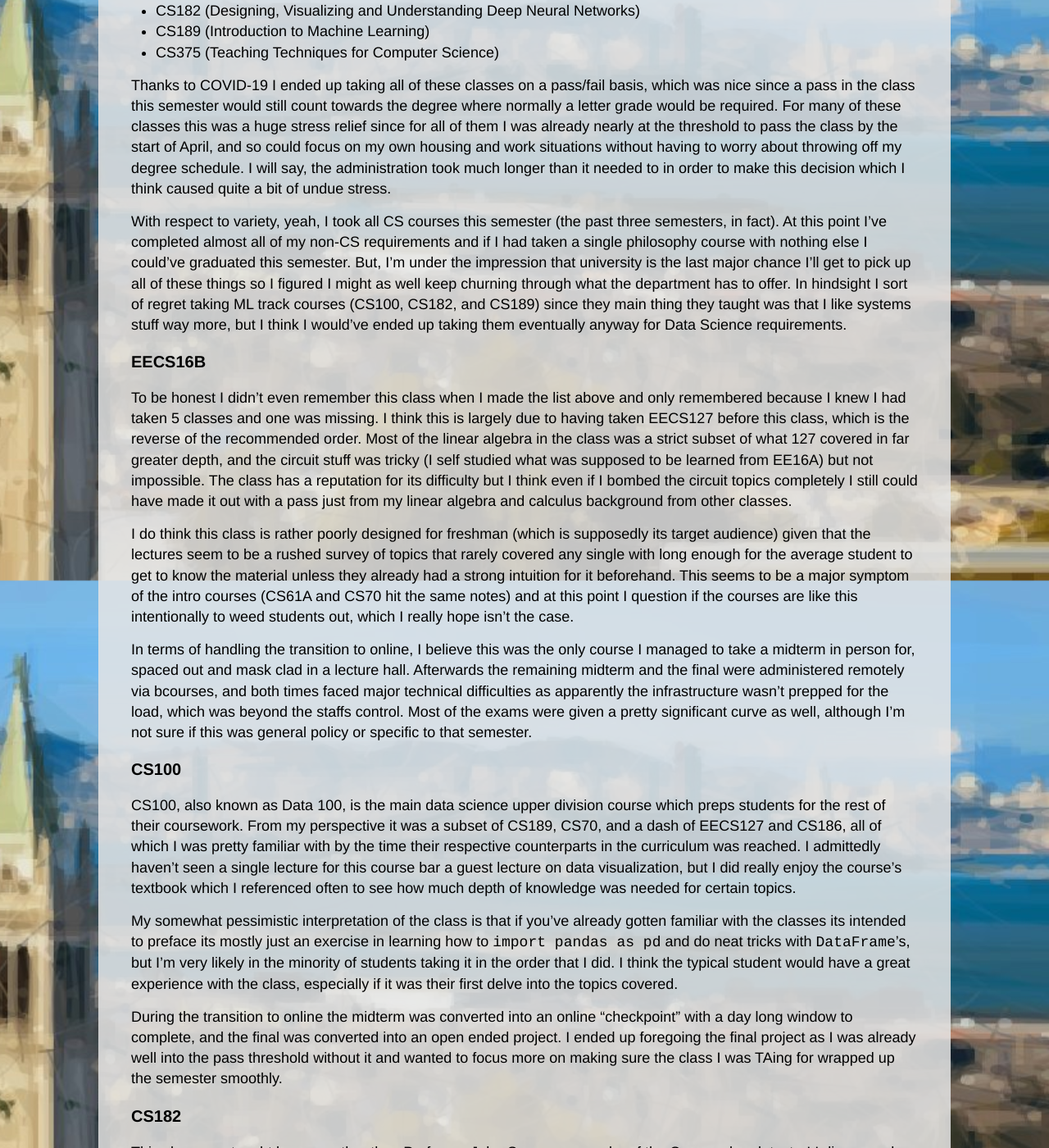
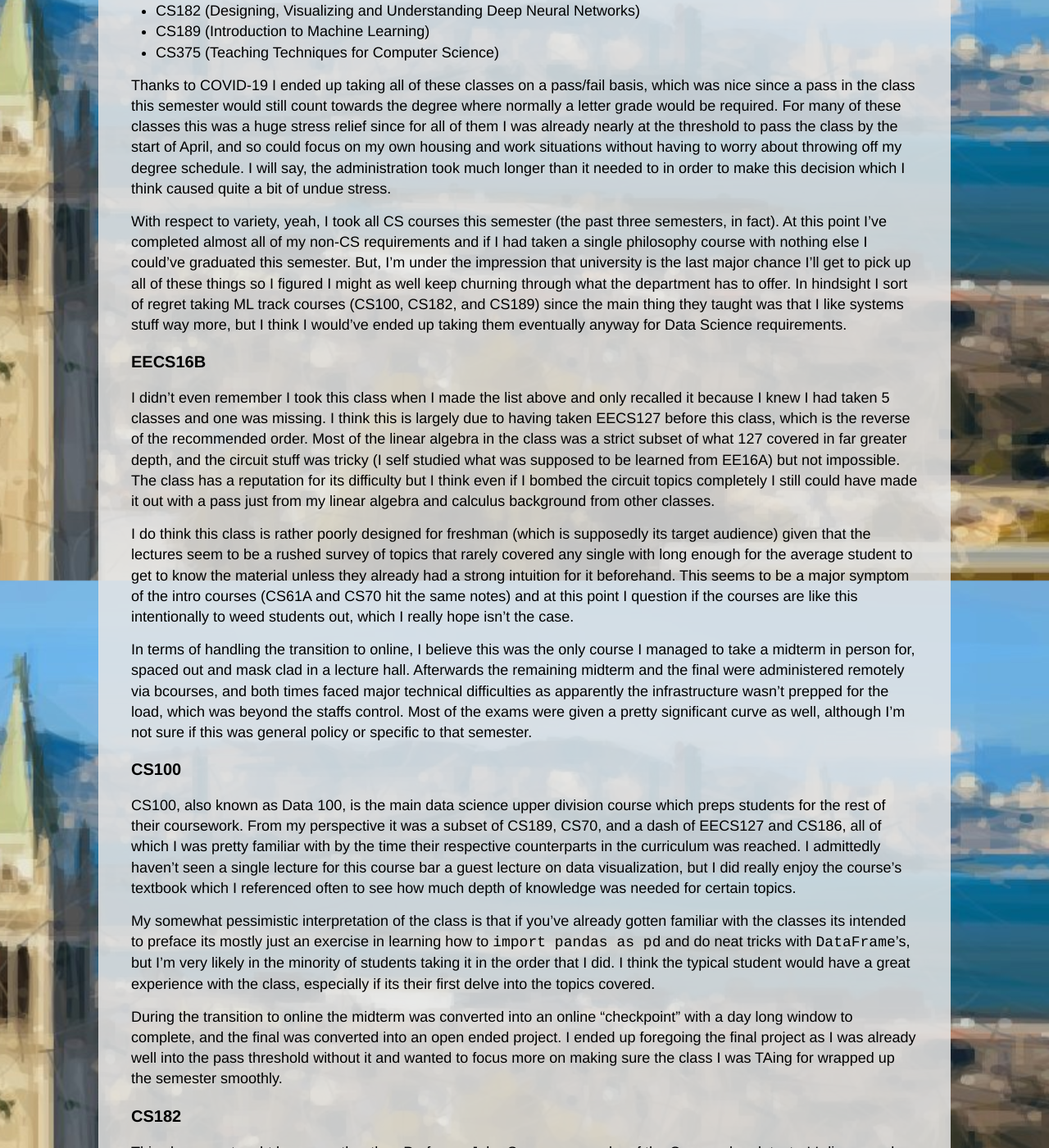
Before and after one commit to ckw017/ckw017.github.io, a Jekyll site: the page built from _posts/2020-07-31-What.md, in a window 1280 px wide and 1400 px high, scrolled down 1092 px. Shown: the whole window at 82% size. Built offline with Jekyll 4.4.1, drawn with Linux system fonts in a browser that asks for light colours; some of the changed text lies outside the part shown.

Commit message:
grammers

```diff
--- a/_posts/2020-07-31-What.md
+++ b/_posts/2020-07-31-What.md
@@ -24,10 +24,10 @@ In Spring I took 5 classes:
 
 Thanks to COVID-19 I ended up taking all of these classes on a pass/fail basis, which was nice since a pass in the class this semester would still count towards the degree where normally a letter grade would be required. For many of these classes this was a huge stress relief since for all of them I was already nearly at the threshold to pass the class by the start of April, and so could focus on my own housing and work situations without having to worry about throwing off my degree schedule. I will say, the administration took much longer than it needed to in order to make this decision which I think caused quite a bit of undue stress.
 
-With respect to variety, yeah, I took all CS courses this semester (the past three semesters, in fact). At this point I've completed almost all of my non-CS requirements and if I had taken a single philosophy course with nothing else I could've graduated this semester. But, I'm under the impression that university is the last major chance I'll get to pick up all of these things so I figured I might as well keep churning through what the department has to offer. In hindsight I sort of regret taking ML track courses (CS100, CS182, and CS189) since they main thing they taught was that I like systems stuff way more, but I think I would've ended up taking them eventually anyway for Data Science requirements.
+With respect to variety, yeah, I took all CS courses this semester (the past three semesters, in fact). At this point I've completed almost all of my non-CS requirements and if I had taken a single philosophy course with nothing else I could've graduated this semester. But, I'm under the impression that university is the last major chance I'll get to pick up all of these things so I figured I might as well keep churning through what the department has to offer. In hindsight I sort of regret taking ML track courses (CS100, CS182, and CS189) since the main thing they taught was that I like systems stuff way more, but I think I would've ended up taking them eventually anyway for Data Science requirements.
 
 ### EECS16B
-To be honest I didn't even remember this class when I made the list above and only remembered because I knew I had taken 5 classes and one was missing. I think this is largely due to having taken EECS127 before this class, which is the reverse of the recommended order. Most of the linear algebra in the class was a strict subset of what 127 covered in far greater depth, and the circuit stuff was tricky (I self studied what was supposed to be learned from EE16A) but not impossible. The class has a reputation for its difficulty but I think even if I bombed the circuit topics completely I still could have made it out with a pass just from my linear algebra and calculus background from other classes.
+I didn't even remember I took this class when I made the list above and only recalled it because I knew I had taken 5 classes and one was missing. I think this is largely due to having taken EECS127 before this class, which is the reverse of the recommended order. Most of the linear algebra in the class was a strict subset of what 127 covered in far greater depth, and the circuit stuff was tricky (I self studied what was supposed to be learned from EE16A) but not impossible. The class has a reputation for its difficulty but I think even if I bombed the circuit topics completely I still could have made it out with a pass just from my linear algebra and calculus background from other classes.
 
 I do think this class is rather poorly designed for freshman (which is supposedly its target audience) given that the lectures seem to be a rushed survey of topics that rarely covered any single with long enough for the average student to get to know the material unless they already had a strong intuition for it beforehand. This seems to be a major symptom of the intro courses (CS61A and CS70 hit the same notes) and at this point I question if the courses are like this intentionally to weed students out, which I really hope isn't the case.
 
@@ -37,7 +37,7 @@ In terms of handling the transition to online, I believe this was the only cours
 
 CS100, also known as Data 100, is the main data science upper division course which preps students for the rest of their coursework. From my perspective it was a subset of CS189, CS70, and a dash of EECS127 and CS186, all of which I was pretty familiar with by the time their respective counterparts in the curriculum was reached. I admittedly haven't seen a single lecture for this course bar a guest lecture on data visualization, but I did really enjoy the course's textbook which I referenced often to see how much depth of knowledge was needed for certain topics.
 
-My somewhat pessimistic interpretation of the class is that if you've already gotten familiar with the classes its intended to preface its mostly just an exercise in learning how to `import pandas as pd` and do neat tricks with `DataFrame`'s, but I'm very likely in the minority of students taking it in the order that I did. I think the typical student would have a great experience with the class, especially if it was their first delve into the topics covered.
+My somewhat pessimistic interpretation of the class is that if you've already gotten familiar with the classes its intended to preface its mostly just an exercise in learning how to `import pandas as pd` and do neat tricks with `DataFrame`'s, but I'm very likely in the minority of students taking it in the order that I did. I think the typical student would have a great experience with the class, especially if its their first delve into the topics covered.
 
 During the transition to online the midterm was converted into an online "checkpoint" with a day long window to complete, and the final was converted into an open ended project. I ended up foregoing the final project as I was already well into the pass threshold without it and wanted to focus more on making sure the class I was TAing for wrapped up the semester smoothly.
 
```
Also changed, not shown: other parts of _posts/2020-07-31-What.md (+1 -1 lines).
